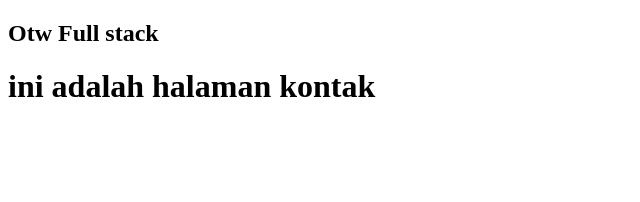
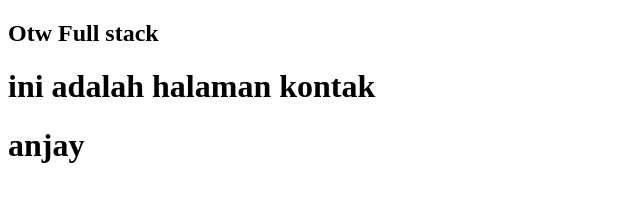
Before and after one commit to RobbinElga/Kelas-Full-Stack, a plain HTML site: page contact-us.html in a window 1280 px wide. Shown: the whole page, without its empty margins (0-640 px from the left). Drawn offline with Linux system fonts and the light colour scheme.

Commit message:
menuliskan anjay

```diff
--- a/contact-us.html
+++ b/contact-us.html
@@ -10,6 +10,7 @@
 <body>
     <h2> Otw Full stack</h2>
     <h1>ini adalah halaman kontak</h1>
+    <h1> anjay</h1>
 </body>
 
 </html>
```
